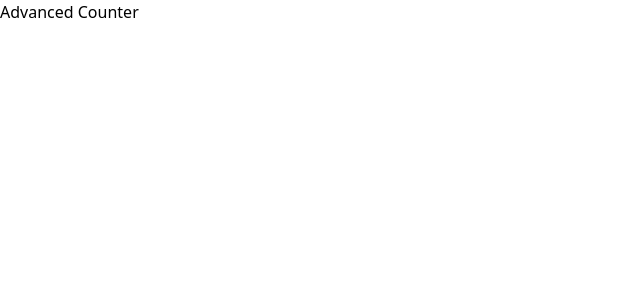
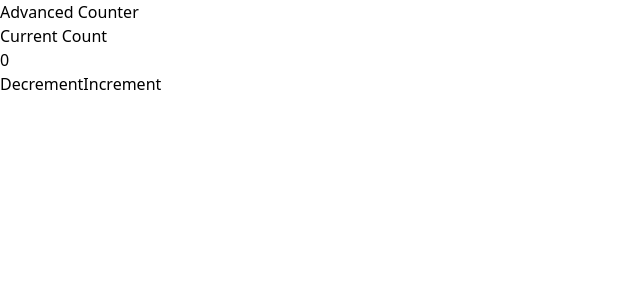
Before and after one commit to RicardoE7/advanced-counter, a React (Vite) app: page / in a window 1280 px wide. Shown: the top 300 px of the page, without its empty margins (0-640 px from the left). Built offline with nearby package versions, Linux system fonts and the light colour scheme.

Commit message:
feat: add core counter functionality

```diff
--- a/src/App.tsx
+++ b/src/App.tsx
@@ -1,5 +1,7 @@
+import AdvancedCounter from './components/AdvancedCounter';
+
 function App() {
-  return <h1 className="text-4xl font-bold text-cyan-400">Advanced Counter</h1>;
+  return <AdvancedCounter />;
 }
 
 export default App;
--- /dev/null
+++ b/src/components/AdvancedCounter.tsx
@@ -0,0 +1,32 @@
+import { useState } from 'react';
+
+const AdvancedCounter = () => {
+  const [count, setCount] = useState(0);
+
+  const increment = () => {
+    setCount((previousCount) => previousCount + 1);
+  };
+
+  const decrement = () => {
+    setCount((previousCount) => previousCount - 1);
+  };
+
+  return (
+    <main>
+      <h1>Advanced Counter</h1>
+
+      <p>Current Count</p>
+      <h2>{count}</h2>
+
+      <button onClick={decrement}>
+        Decrement
+      </button>
+
+      <button onClick={increment}>
+        Increment
+      </button>
+    </main>
+  );
+};
+
+export default AdvancedCounter;
```
